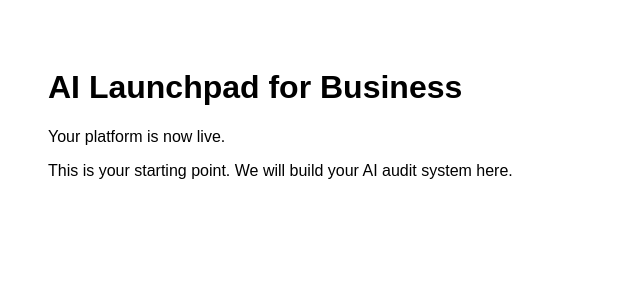
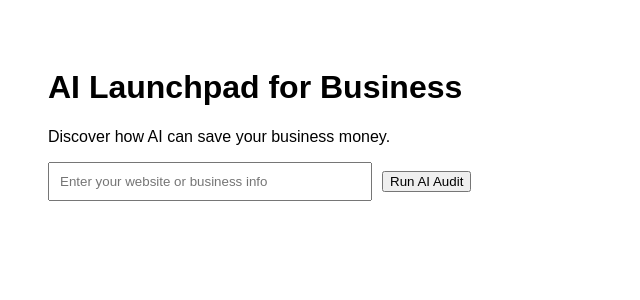
Before and after one commit to digitechlifestyle/digitechlifestyle-ai-launchpad-business, a Next.js app: page / in a window 1280 px wide. Shown: the top 300 px of the page, without its empty margins (0-640 px from the left). Built offline with nearby package versions, Linux system fonts and the light colour scheme.

Commit message:
Upgrade to full AI Launchpad MVP UI

```diff
--- a/app/page.jsx
+++ b/app/page.jsx
@@ -1,9 +1,52 @@
+import { useState } from "react";
+
 export default function Home() {
+  const [input, setInput] = useState("");
+  const [result, setResult] = useState(null);
+
+  const runAudit = () => {
+    setResult({
+      score: 78,
+      savings: "£2,400/month",
+      opportunities: [
+        "Chatbot for customer support",
+        "Automated email replies",
+        "AI marketing content",
+        "Lead capture automation"
+      ]
+    });
+  };
+
   return (
-    <main style={{fontFamily:"Arial",padding:40}}>
+    <main style={{ fontFamily: "Arial", padding: 40 }}>
       <h1>AI Launchpad for Business</h1>
-      <p>Your platform is now live.</p>
-      <p>This is your starting point. We will build your AI audit system here.</p>
+      <p>Discover how AI can save your business money.</p>
+
+      <input
+        placeholder="Enter your website or business info"
+        value={input}
+        onChange={(e) => setInput(e.target.value)}
+        style={{ padding: 10, width: 300 }}
+      />
+
+      <button onClick={runAudit} style={{ marginLeft: 10 }}>
+        Run AI Audit
+      </button>
+
+      {result && (
+        <div style={{ marginTop: 30 }}>
+          <h2>Results</h2>
+          <p><strong>AI Score:</strong> {result.score}/100</p>
+          <p><strong>Estimated Savings:</strong> {result.savings}</p>
+
+          <h3>Opportunities</h3>
+          <ul>
+            {result.opportunities.map((o, i) => (
+              <li key={i}>{o}</li>
+            ))}
+          </ul>
+        </div>
+      )}
     </main>
   );
 }
```
